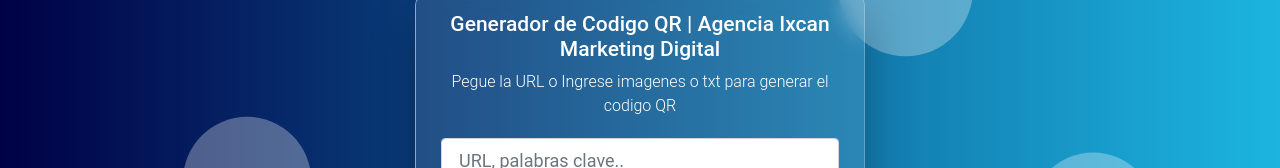
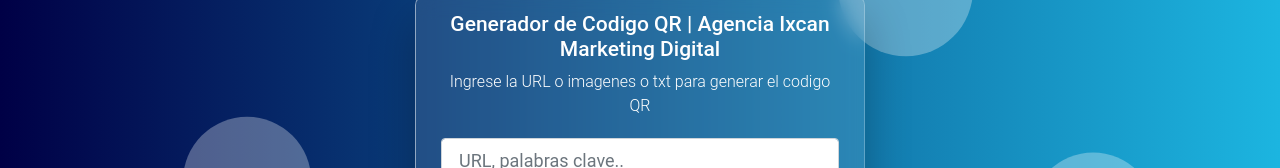
Before and after one commit to CooperativaWeb-ixcanPG-gt-AlissLulus-bj/QRcodeAgencia-Ixcan-MarketingDigital.gt.net.coop, a plain HTML site: page index.html in a window 1280 px wide. Shown: the part 275-443 px from the top of the page. Drawn offline with nearby package versions, Linux system fonts and the light colour scheme.

Commit message:
Update index.html

```diff
--- a/index.html
+++ b/index.html
@@ -18,7 +18,7 @@
         <div class="contenedor">
             <header>
                 <h1>Generador de Codigo QR | Agencia Ixcan Marketing Digital</h1>
-                <p>Pegue la URL o Ingrese imagenes o txt para generar el codigo QR</p>
+                <p> Ingrese la URL o imagenes o txt para generar el codigo QR</p>
             </header>
 
             <div class="form">
```
